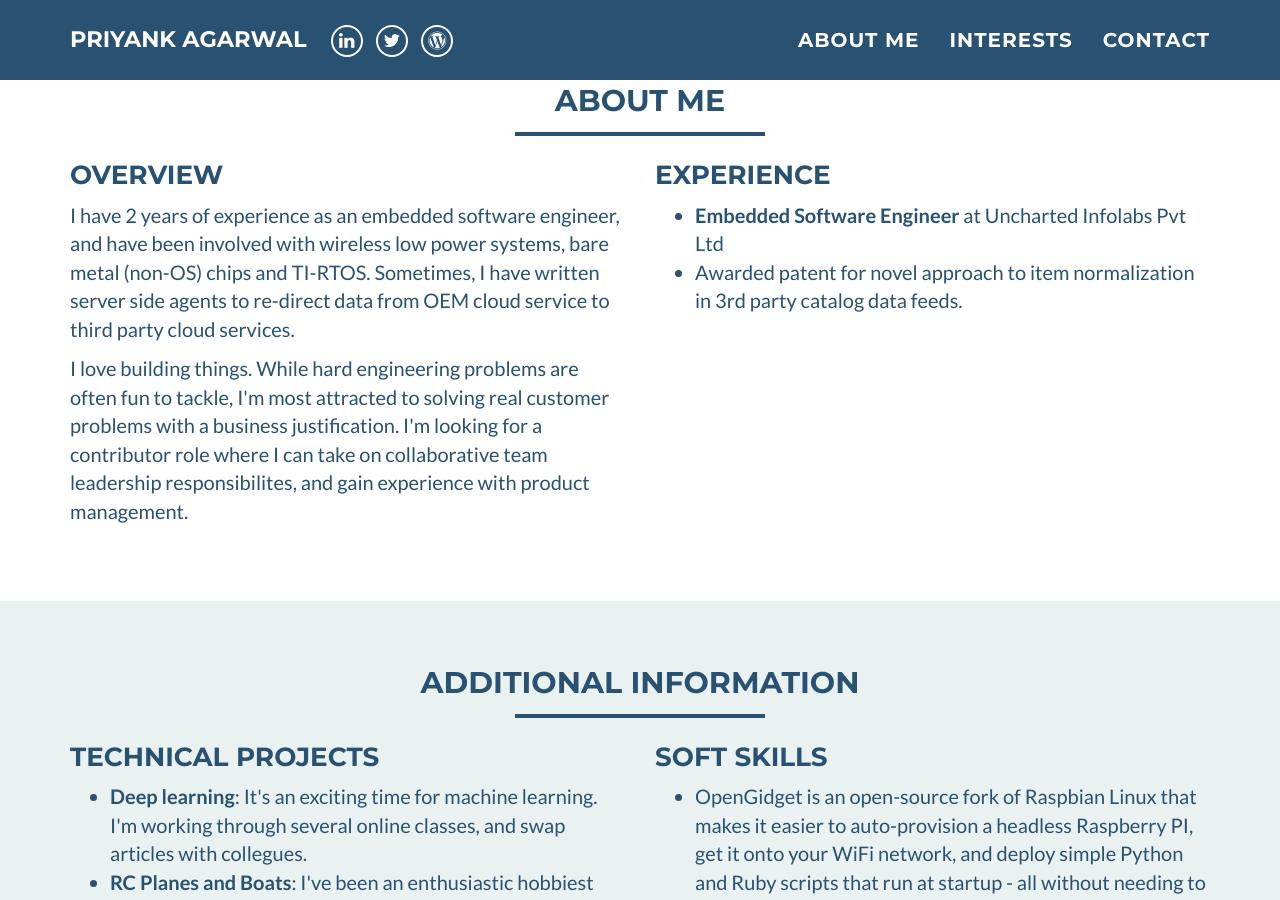
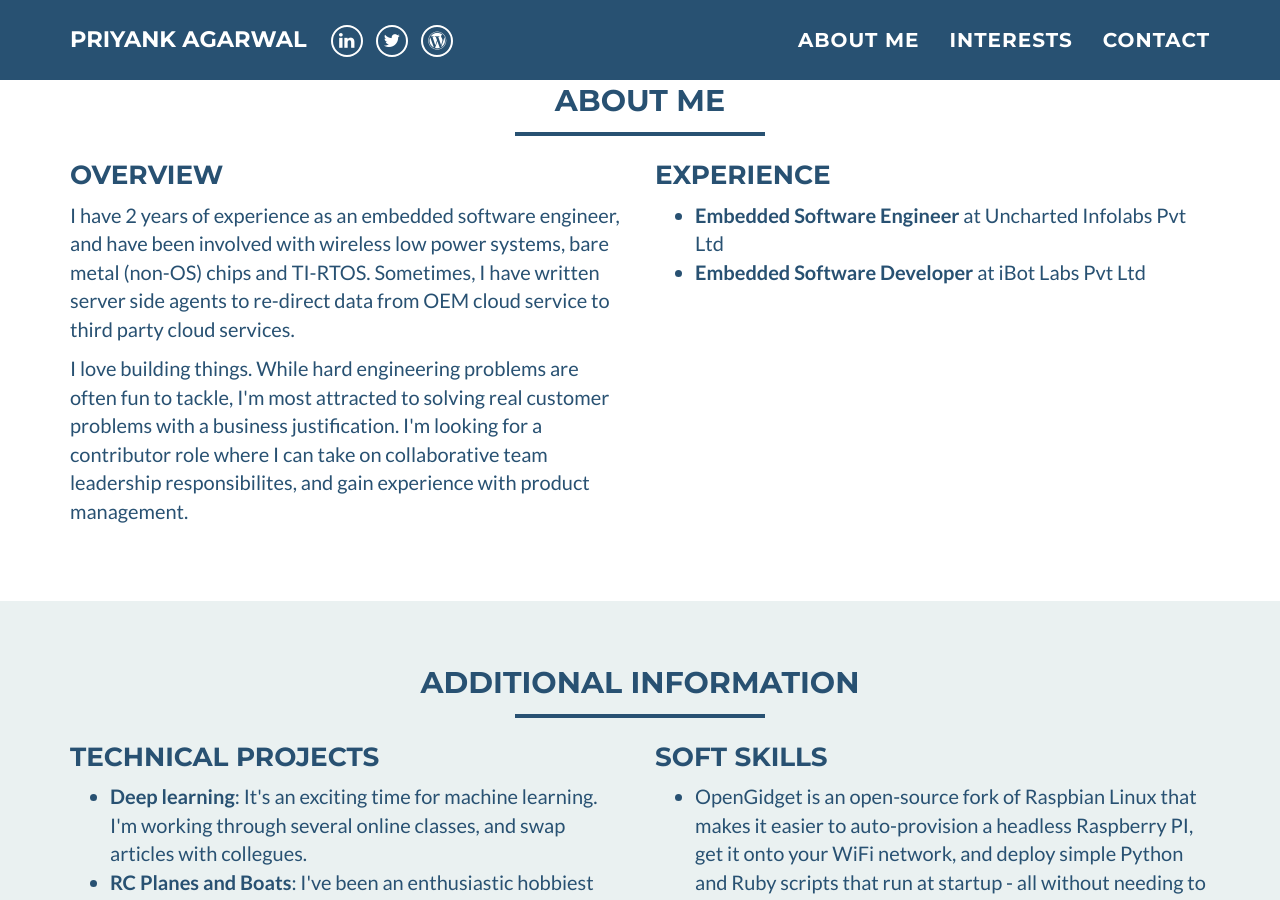
Before and after one commit to dremotion/dremotion.github.io, a Jekyll site: the page built from index.html, in a window 1280 px wide and 900 px high, scrolled down 568 px. Built offline with Jekyll 4.4.1, drawn with Linux system fonts in a browser that asks for light colours.

Commit message:
Updated bio

```diff
--- a/_includes/about_me.html
+++ b/_includes/about_me.html
@@ -27,7 +27,7 @@
     			</li>
 
     			<li>
-            Awarded patent for novel approach to item normalization in 3rd party catalog data feeds.
+            <b>Embedded Software Developer</b> at iBot Labs Pvt Ltd
     			</li>
 		    </ul>
 	    </div>
```
